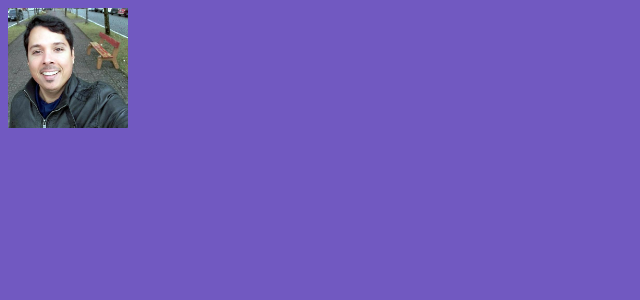
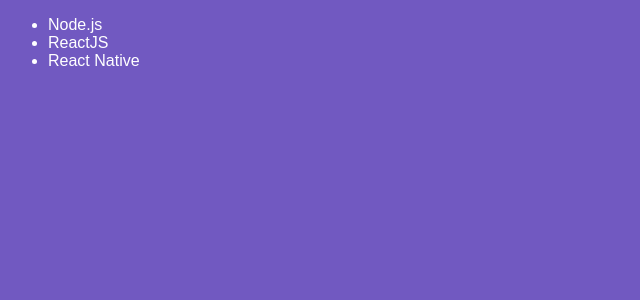
Before and after one commit to thiagoprimitivo/rocketseat-bootcamp-gostack-introducao-react, a React app: page / in a window 1280 px wide. Shown: the top 300 px of the page, without its empty margins (0-640 px from the left). Built offline with nearby package versions, Linux system fonts and the light colour scheme.

Commit message:
Class Components

```diff
--- a/babel.config.js
+++ b/babel.config.js
@@ -3,4 +3,7 @@
     "@babel/preset-env",
     "@babel/preset-react"
   ],
+  plugins: [
+    "@babel/plugin-proposal-class-properties"
+  ]
 };
--- a/package.json
+++ b/package.json
@@ -10,6 +10,7 @@
   },
   "devDependencies": {
     "@babel/core": "^7.9.0",
+    "@babel/plugin-proposal-class-properties": "^7.8.3",
     "@babel/preset-env": "^7.9.0",
     "@babel/preset-react": "^7.9.4",
     "babel-loader": "^8.1.0",
--- a/src/App.js
+++ b/src/App.js
@@ -1,10 +1,10 @@
 import React from 'react';
 import './App.css';
 
-import profile from './assets/profile.jpeg';
+import TechList from './components/TechList';
 
 function App() {
-  return <img width="120" src={profile}/>
+  return <TechList />
 }
 
 export default App;
--- /dev/null
+++ b/src/components/TechList.js
@@ -0,0 +1,26 @@
+import React, { Component } from 'react';
+
+class TechList extends Component {
+  state = {
+    techs: [
+      'Node.js',
+      'ReactJS',
+      'React Native'
+    ]
+  };
+
+  render() {
+
+    console.log(this.state);
+
+    return (
+      <ul>
+        <li>Node.js</li>
+        <li>ReactJS</li>
+        <li>React Native</li>
+      </ul>
+    );
+  }
+}
+
+export default TechList;
```
Also changed, not shown: 1 other file (tests, documents, lock files or other folders).
